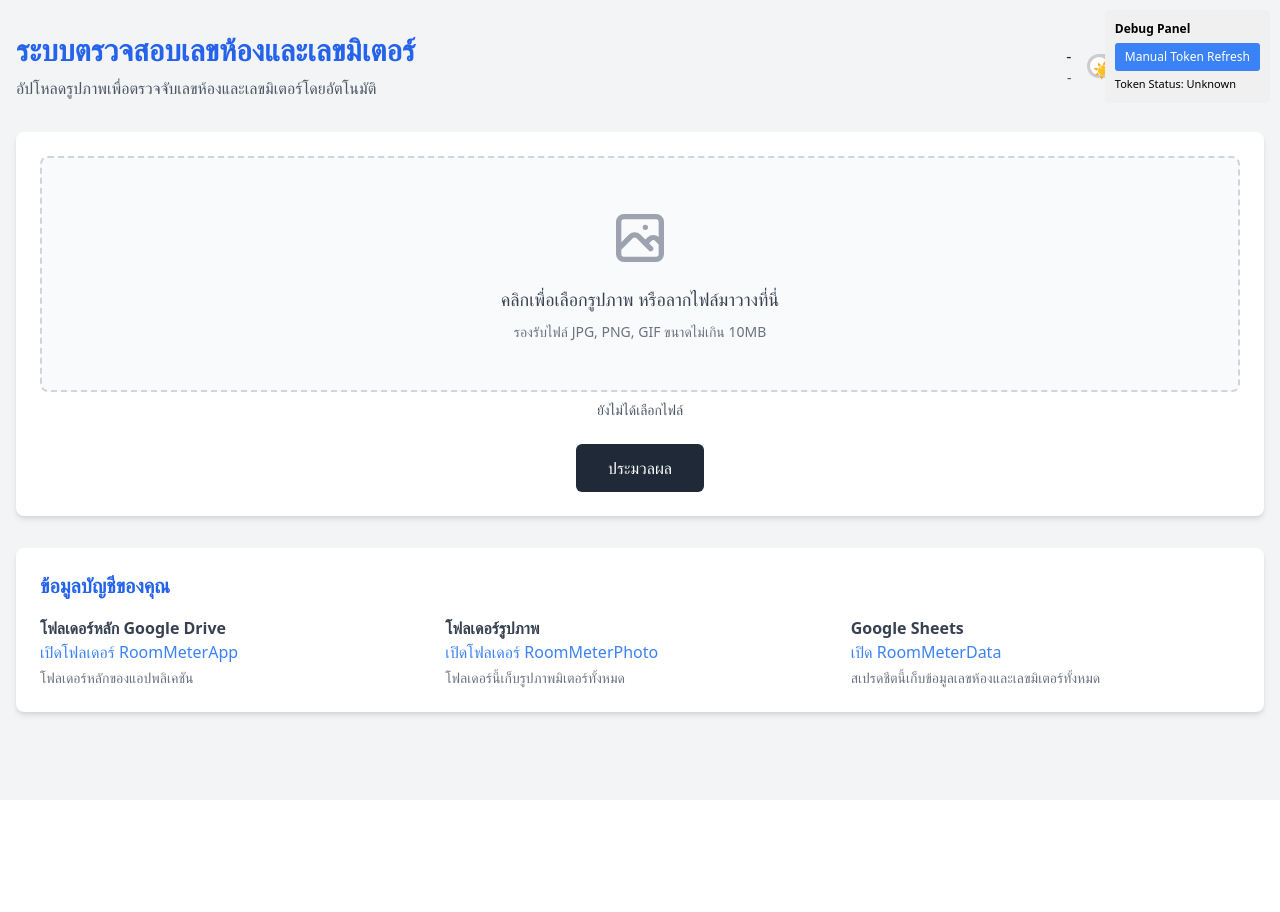
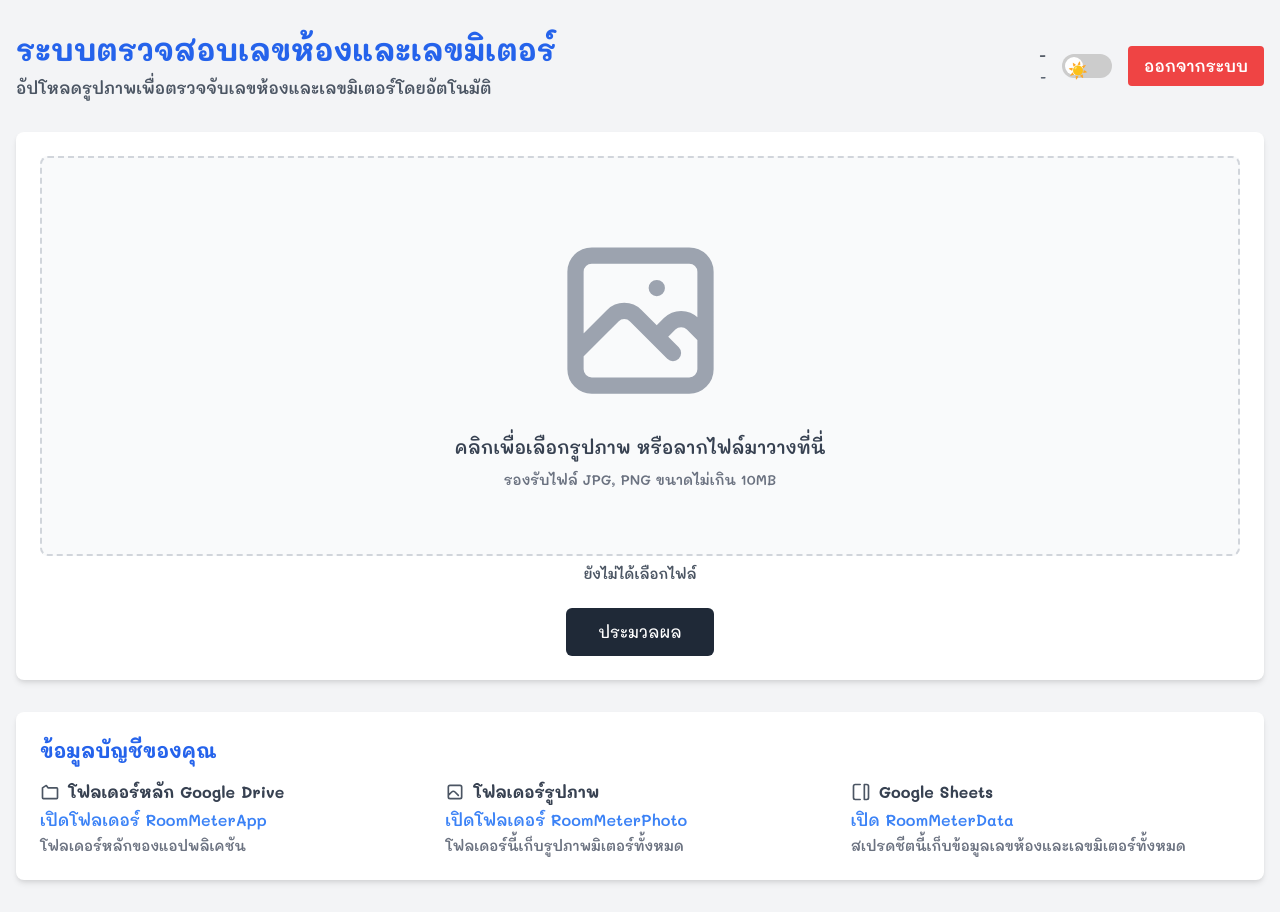
Before and after one commit to ballth12/project, a Flask app: template templates/index.html in a window 1280 px wide. Before the commit the page ends 721 px from the top, so only its background shows below. Run offline with Flask 3, Linux system fonts and the light colour scheme; the template is opened without the code that fills it, so the values that code supplies are empty.

Commit message:
add icon, add comment

```diff
--- a/static/css/index.css
+++ b/static/css/index.css
@@ -26,8 +26,8 @@
 }
 
 .upload-icon {
-    width: 64px;
-    height: 64px;
+    width: 195px;
+    height: auto;
     margin: 0 auto 1rem;
     color: #9ca3af;
 }
@@ -50,7 +50,7 @@
 }
 
 .image-preview {
-    max-height: 300px;
+    max-height: 400px;
     max-width: 100%;
     border-radius: 0.375rem;
 }
@@ -144,12 +144,21 @@
 
 .badge-success {
     background-color: #10B981;
-    color: white;
+    color: #1f2937;
 }
 
 .badge-error {
     background-color: #EF4444;
-    color: white;
+    color: #1f2937;
+}
+
+.badge-warning{
+    background-color: #FFB302;
+    color: #1f2937;
+}
+
+#fileNameDisplay{
+    overflow-wrap: break-word;
 }
 
 .tooltip {
@@ -206,12 +215,13 @@
 
     /* ปรับ upload area สำหรับมือถือ */
     .upload-area {
+        min-height: auto;
         padding: 2rem 1rem;
     }
 
     .upload-icon {
-        width: 48px;
-        height: 48px;
+        width: 96px;
+        height: auto;
     }
 
     .upload-main-text {
@@ -222,3 +232,16 @@
         font-size: 0.75rem;
     }
 }
+
+@media (min-width: 768px) {
+    .upload-area {
+        min-height: 50vh;
+        display: flex;
+        align-items: center;
+        justify-content: center;
+    }
+
+    .upload-content {
+        width: 100%;
+    }
+}
--- a/static/css/main.css
+++ b/static/css/main.css
@@ -1,5 +1,11 @@
 /* main.css - สำหรับสไตล์ที่ใช้ร่วมกันระหว่างหลายหน้า */
+@import url('https://fonts.googleapis.com/css2?family=Mali:ital,wght@0,200;0,300;0,400;0,500;0,600;0,700;1,200;1,300;1,400;1,500;1,600;1,700&display=swap');
 
+body {
+  font-family: "Mali", cursive;
+  font-weight: 600;
+  font-style: normal;
+}
 /* Dark Mode Styles */
 html.dark {
     background-color: #121212;
--- a/static/js/index.js
+++ b/static/js/index.js
@@ -597,59 +597,46 @@
         saveTooltip.textContent = tooltipText;
     }
 
-    // เพิ่มสไตล์ CSS สำหรับ badge-warning ถ้ายังไม่มี
-    if (!document.querySelector('style[data-badge-warning]')) {
-        const style = document.createElement('style');
-        style.setAttribute('data-badge-warning', 'true');
-        style.textContent = `
-            .badge-warning {
-                background-color: #f59e0b;
-                color: white;
-            }
-        `;
-        document.head.appendChild(style);
-    }
+    // // *** เพิ่ม: Manual Token Refresh Button (สำหรับ debugging) ***
+    // if (window.location.hostname === 'localhost' || window.location.hostname === '127.0.0.1') {
+    //     const debugPanel = document.createElement('div');
+    //     debugPanel.style.cssText = 'position: fixed; top: 10px; right: 10px; background: #f0f0f0; padding: 10px; border-radius: 5px; z-index: 9999; font-size: 12px;';
+    //     debugPanel.innerHTML = `
+    //         <strong>Debug Panel</strong><br>
+    //         <button id="manualRefreshBtn" style="margin-top: 5px; padding: 5px 10px; background: #3b82f6; color: white; border: none; border-radius: 3px; cursor: pointer;">
+    //             Manual Token Refresh
+    //         </button>
+    //         <div id="tokenStatus" style="margin-top: 5px; font-size: 11px;">
+    //             Token Status: Unknown
+    //         </div>
+    //     `;
+    //     document.body.appendChild(debugPanel);
 
-    // *** เพิ่ม: Manual Token Refresh Button (สำหรับ debugging) ***
-    if (window.location.hostname === 'localhost' || window.location.hostname === '127.0.0.1') {
-        const debugPanel = document.createElement('div');
-        debugPanel.style.cssText = 'position: fixed; top: 10px; right: 10px; background: #f0f0f0; padding: 10px; border-radius: 5px; z-index: 9999; font-size: 12px;';
-        debugPanel.innerHTML = `
-            <strong>Debug Panel</strong><br>
-            <button id="manualRefreshBtn" style="margin-top: 5px; padding: 5px 10px; background: #3b82f6; color: white; border: none; border-radius: 3px; cursor: pointer;">
-                Manual Token Refresh
-            </button>
-            <div id="tokenStatus" style="margin-top: 5px; font-size: 11px;">
-                Token Status: Unknown
-            </div>
-        `;
-        document.body.appendChild(debugPanel);
+    //     document.getElementById('manualRefreshBtn').addEventListener('click', async () => {
+    //         const statusDiv = document.getElementById('tokenStatus');
+    //         statusDiv.textContent = 'Refreshing...';
 
-        document.getElementById('manualRefreshBtn').addEventListener('click', async () => {
-            const statusDiv = document.getElementById('tokenStatus');
-            statusDiv.textContent = 'Refreshing...';
+    //         try {
+    //             const response = await fetch('/api/refresh-token', {
+    //                 method: 'POST',
+    //                 headers: {
+    //                     'Content-Type': 'application/json',
+    //                 }
+    //             });
 
-            try {
-                const response = await fetch('/api/refresh-token', {
-                    method: 'POST',
-                    headers: {
-                        'Content-Type': 'application/json',
-                    }
-                });
+    //             const data = await response.json();
 
-                const data = await response.json();
-
-                if (data.success) {
-                    statusDiv.textContent = 'Token Status: ✅ Refreshed';
-                    statusDiv.style.color = 'green';
-                } else {
-                    statusDiv.textContent = 'Token Status: ❌ Failed';
-                    statusDiv.style.color = 'red';
-                }
-            } catch (error) {
-                statusDiv.textContent = 'Token Status: ❌ Error';
-                statusDiv.style.color = 'red';
-            }
-        });
-    }
+    //             if (data.success) {
+    //                 statusDiv.textContent = 'Token Status: ✅ Refreshed';
+    //                 statusDiv.style.color = 'green';
+    //             } else {
+    //                 statusDiv.textContent = 'Token Status: ❌ Failed';
+    //                 statusDiv.style.color = 'red';
+    //             }
+    //         } catch (error) {
+    //             statusDiv.textContent = 'Token Status: ❌ Error';
+    //             statusDiv.style.color = 'red';
+    //         }
+    //     });
+    // }
 });
--- a/templates/index.html
+++ b/templates/index.html
@@ -45,14 +45,14 @@
             <!-- Upload Area -->
             <div class="mb-6">
                 <input type="file" id="fileInput" accept="image/*" class="hidden">
-                <div id="uploadArea" class="upload-area">
-                    <div class="upload-content">
+                <div id="uploadArea" class="upload-area md:min-h-screen md:h-auto md:flex md:items-center md:justify-center min-h-0">
+                    <div class="upload-content content-center md:w-full">
                         <svg class="upload-icon" xmlns="http://www.w3.org/2000/svg" fill="none" viewBox="0 0 24 24" stroke="currentColor">
                             <path stroke-linecap="round" stroke-linejoin="round" stroke-width="2" d="M4 16l4.586-4.586a2 2 0 012.828 0L16 16m-2-2l1.586-1.586a2 2 0 012.828 0L20 14m-6-6h.01M6 20h12a2 2 0 002-2V6a2 2 0 00-2-2H6a2 2 0 00-2 2v12a2 2 0 002 2z" />
                         </svg>
                         <div class="upload-text">
                             <p class="upload-main-text">คลิกเพื่อเลือกรูปภาพ หรือลากไฟล์มาวางที่นี่</p>
-                            <p class="upload-sub-text">รองรับไฟล์ JPG, PNG, GIF ขนาดไม่เกิน 10MB</p>
+                            <p class="upload-sub-text">รองรับไฟล์ JPG, PNG ขนาดไม่เกิน 10MB</p>
                         </div>
                     </div>
                     <div id="imagePreviewWrapper" class="image-preview-wrapper hide">
@@ -152,25 +152,66 @@
 
         <div class="bg-white rounded-lg shadow-md p-4 md:p-6 mt-8">
   <h3 class="text-xl font-bold text-blue-600 mb-4">ข้อมูลบัญชีของคุณ</h3>
+
   <div class="grid grid-cols-1 sm:grid-cols-2 md:grid-cols-3 gap-4">
+
+    <!-- โฟลเดอร์หลัก Google Drive -->
     <div class="mb-2 md:mb-0">
+      <div class="flex items-center mb-1">
+        <!-- 📁 Icon -->
+        <svg class="w-5 h-5 text-gray-600 mr-2" fill="none" stroke="currentColor" stroke-width="2"
+             viewBox="0 0 24 24" xmlns="http://www.w3.org/2000/svg">
+          <path stroke-linecap="round" stroke-linejoin="round"
+                d="M3 7l3.6-2.4a1 1 0 011.4.2L9.6 7H20a1 1 0 011 1v11a1 1 0 01-1 1H4a1 1 0 01-1-1V7z" />
+        </svg>
         <h4 class="font-bold text-gray-700">โฟลเดอร์หลัก Google Drive</h4>
-                    <a id="googleFolderLink" href="#" target="_blank" class="text-blue-500 hover:underline text-sm md:text-base block truncate">เปิดโฟลเดอร์ RoomMeterApp</a>
+      </div>
+      <a id="googleFolderLink" href="#" target="_blank"
+         class="text-blue-500 hover:underline text-sm md:text-base block truncate">
+         เปิดโฟลเดอร์ RoomMeterApp
+      </a>
       <p class="text-sm text-gray-500 mt-1">โฟลเดอร์หลักของแอปพลิเคชัน</p>
     </div>
+
+    <!-- โฟลเดอร์รูปภาพ -->
     <div class="mb-2 md:mb-0">
+      <div class="flex items-center mb-1">
+        <!-- 🖼️ Icon -->
+        <svg class="w-5 h-5 text-gray-600 mr-2" fill="none" stroke="currentColor" stroke-width="2"
+             viewBox="0 0 24 24" xmlns="http://www.w3.org/2000/svg">
+          <path stroke-linecap="round" stroke-linejoin="round"
+                d="M4 16l4-4a3 3 0 014 0l4 4m4-10v12a2 2 0 01-2 2H6a2 2 0 01-2-2V6a2 2 0 012-2h12a2 2 0 012 2z" />
+        </svg>
         <h4 class="font-bold text-gray-700">โฟลเดอร์รูปภาพ</h4>
-                    <a id="googlePhotoFolderLink" href="#" target="_blank" class="text-blue-500 hover:underline text-sm md:text-base block truncate">เปิดโฟลเดอร์ RoomMeterPhoto</a>
+      </div>
+      <a id="googlePhotoFolderLink" href="#" target="_blank"
+         class="text-blue-500 hover:underline text-sm md:text-base block truncate">
+         เปิดโฟลเดอร์ RoomMeterPhoto
+      </a>
       <p class="text-sm text-gray-500 mt-1">โฟลเดอร์นี้เก็บรูปภาพมิเตอร์ทั้งหมด</p>
     </div>
+
+    <!-- Google Sheets -->
     <div>
+      <div class="flex items-center mb-1">
+        <!-- 📊 Icon -->
+        <svg class="w-5 h-5 text-gray-600 mr-2" fill="none" stroke="currentColor" stroke-width="2"
+             viewBox="0 0 24 24" xmlns="http://www.w3.org/2000/svg">
+          <path stroke-linecap="round" stroke-linejoin="round"
+                d="M11 3H5a2 2 0 00-2 2v14a2 2 0 002 2h6m5-18h3a2 2 0 012 2v14a2 2 0 01-2 2h-3m0-18v18" />
+        </svg>
         <h4 class="font-bold text-gray-700">Google Sheets</h4>
-                    <a id="googleSheetLink" href="#" target="_blank" class="text-blue-500 hover:underline text-sm md:text-base block truncate">เปิด RoomMeterData</a>
+      </div>
+      <a id="googleSheetLink" href="#" target="_blank"
+         class="text-blue-500 hover:underline text-sm md:text-base block truncate">
+         เปิด RoomMeterData
+      </a>
       <p class="text-sm text-gray-500 mt-1">สเปรดชีตนี้เก็บข้อมูลเลขห้องและเลขมิเตอร์ทั้งหมด</p>
     </div>
+
   </div>
 </div>
-    </div>
+
 
     <!-- เรียกใช้ไฟล์ JavaScript -->
     <script src="{{ url_for('static', filename='js/theme.js') }}"></script>
--- a/test_detector.py
+++ b/test_detector.py
@@ -221,7 +221,7 @@
     ฟังก์ชันหลักสำหรับเรียกใช้งาน
     """
     test_folder = "data-test"
-    output_folder="metertest3"
+    output_folder="metertest4"
 
     # ตรวจสอบว่า folder มีอยู่จริงหรือไม่
     if not os.path.exists(test_folder):
```
Also changed, not shown: detector.py (+26 -14 lines), 1 other file. Lines whose indentation alone changed are shown as unchanged.
